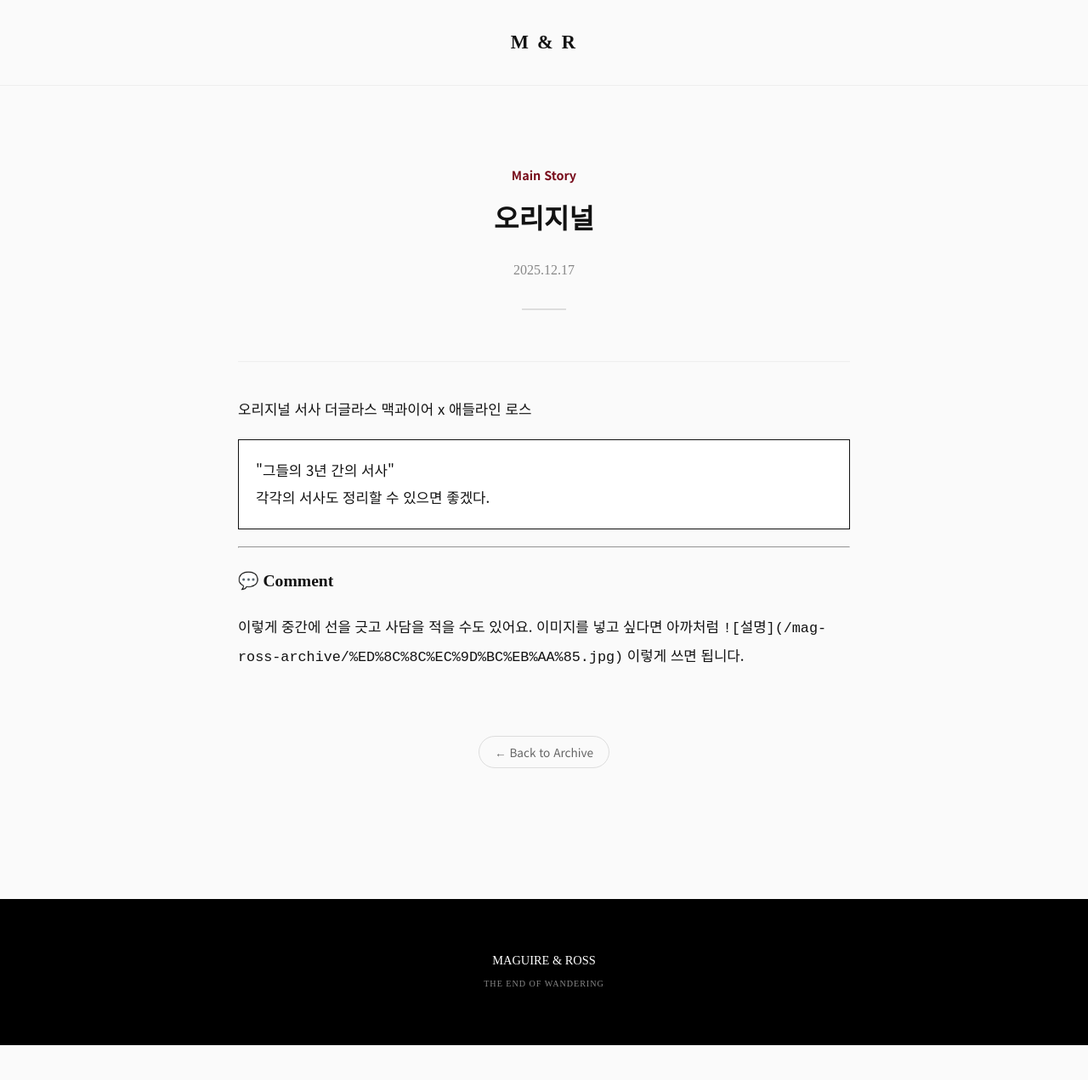
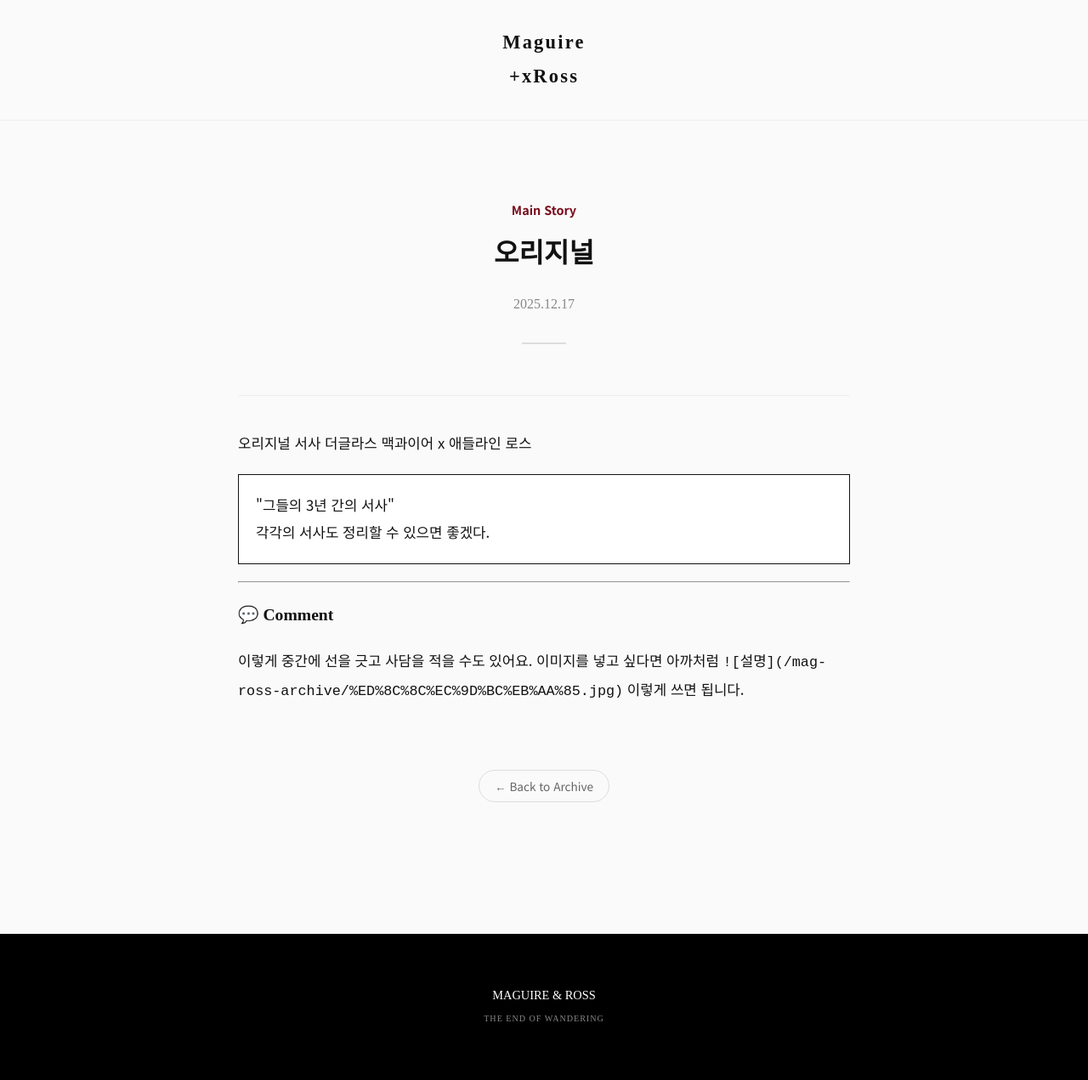
Before and after one commit to narelim/mag-ross-archive, a Jekyll site: the page built from _posts/2025-12-17-original42113.md, in a window 1280 px wide. Shown: the whole page at 85% size. Built offline with Jekyll 4.4.1, drawn with Linux system fonts in a browser that asks for light colours; before the commit the page ends 1230 px from its top, so only the background shows below that.

Commit message:
Update logo text in default layout

```diff
--- a/_layouts/default.html
+++ b/_layouts/default.html
@@ -8,7 +8,7 @@
 </head>
 <body>
     <header>
-        <a href="{{ "/" | relative_url }}" class="logo">M & R</a>
+        <a href="{{ "/" | relative_url }}" class="logo">Maguire<br>+xRoss</a>
     </header>
     <main class="container">
         {{ content }}
```
